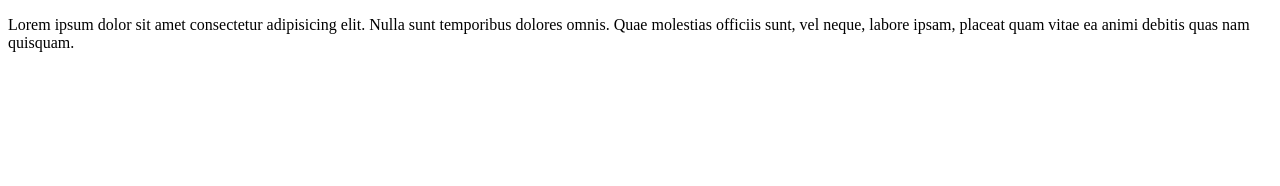
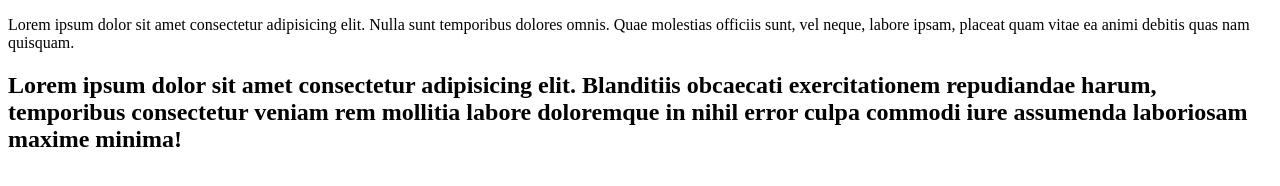
Before and after one commit to Ishaan1304/localrepo, a plain HTML site: page index.html in a window 1280 px wide. Drawn offline with Linux system fonts and the light colour scheme.

Commit message:
Add new feature

```diff
--- a/index.html
+++ b/index.html
@@ -7,5 +7,7 @@
 </head>
 <body>
     <p>Lorem ipsum dolor sit amet consectetur adipisicing elit. Nulla sunt temporibus dolores omnis. Quae molestias officiis sunt, vel neque, labore ipsam, placeat quam vitae ea animi debitis quas nam quisquam.</p>
+    <h2>Lorem ipsum dolor sit amet consectetur adipisicing elit. Blanditiis obcaecati exercitationem repudiandae harum, temporibus consectetur veniam rem mollitia labore doloremque in nihil error culpa commodi iure assumenda laboriosam maxime minima!</h2>
+
 </body>
 </html>
```
